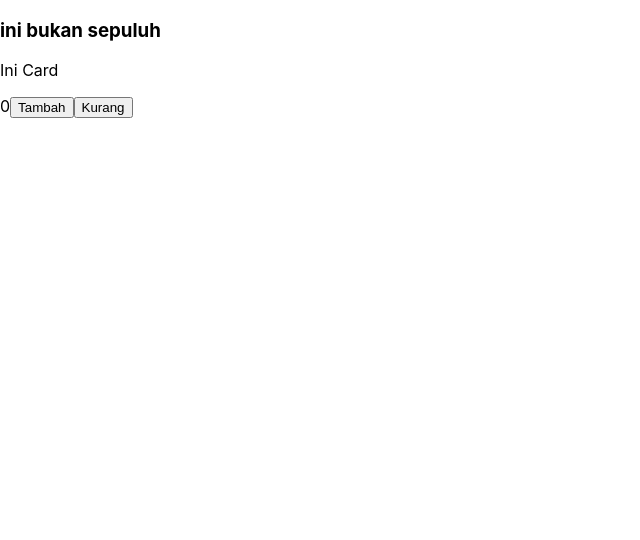
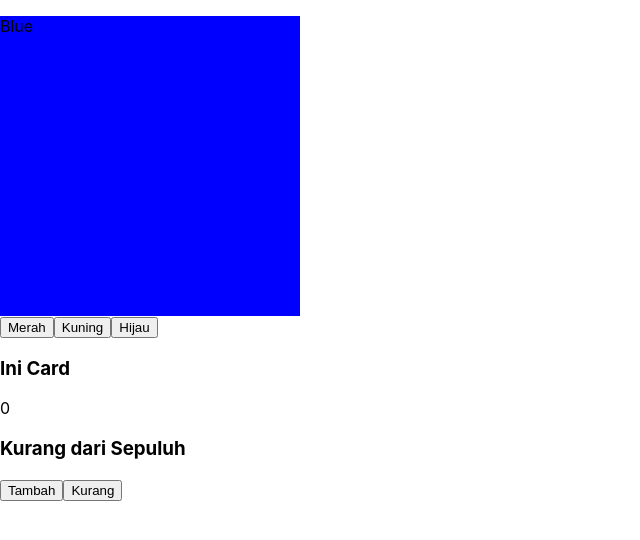
Before and after one commit to Naufal-0123/React_1, a React (Create React App) app: page / in a window 1280 px wide. Shown: the top 540 px of the page, without its empty margins (0-640 px from the left). Built offline with nearby package versions, Linux system fonts and the light colour scheme.

Commit message:
belajar-warna

```diff
--- a/src/App.js
+++ b/src/App.js
@@ -1,13 +1,13 @@
 import React from 'react';
 import Card from './card';
+import Warna from './Warna';
 
 function App () {
   let [Count, setCount] = React.useState(0)
-  let [message, setMessage] = React.useState(0);
-
+  let [warna, setWarna] = React.useState("Blue")
   return(
     <div>
-      <h3>{message === 10 ? "ini baru sepuluh" : "ini bukan sepuluh"}</h3>
+      <Warna warna={warna} setWarna={setWarna}/>
       <Card Count={Count} setCount={setCount}/>
     </div>
   );
--- /dev/null
+++ b/src/Warna.js
@@ -0,0 +1,26 @@
+import React from "react";
+
+export default function Warna({warna, setWarna}){
+    return(
+        <React.Fragment>
+            <div style={{backgroundColor: warna, width: 300, height: 300}}>
+            <p>{warna}</p>
+            </div>
+            <button onClick={()=> {
+                setWarna("Red")
+            }}>
+                Merah
+            </button>
+            <button onClick={()=> {
+                setWarna("Yellow")
+            }}>
+                Kuning
+            </button>
+            <button onClick={()=> {
+                setWarna("Green")
+            }}>
+                Hijau
+            </button>
+        </React.Fragment>
+    )
+}
--- a/src/card.js
+++ b/src/card.js
@@ -10,8 +10,13 @@ export default function Card({Count, setCount}){
     }
     return(
         <React.Fragment>
-            <p>Ini Card</p>
+            <h3>Ini Card</h3>
             {Count}
+            <h3>
+                {
+                     Count <= 10 ? "Kurang dari Sepuluh" : "Lebih Dari Sepuluh"
+                }
+            </h3>
             <button onClick={handleTambah}>Tambah</button>
             <button onClick={handleKurang}>Kurang</button>
         </React.Fragment>
```
